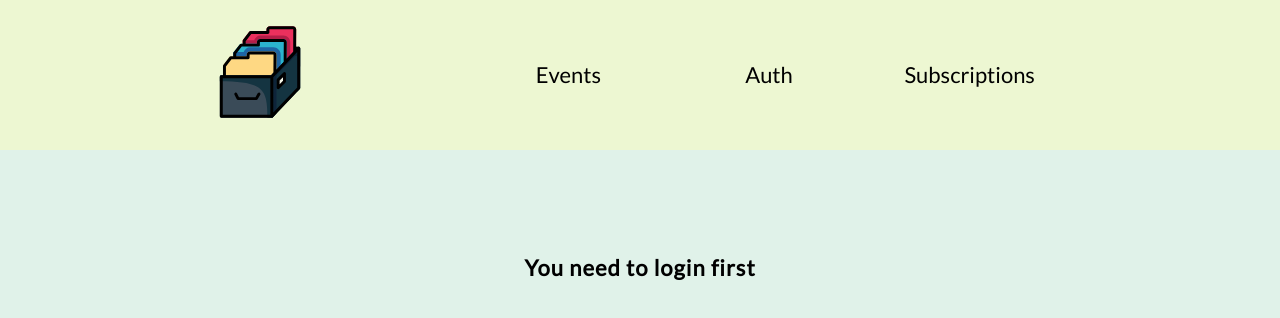
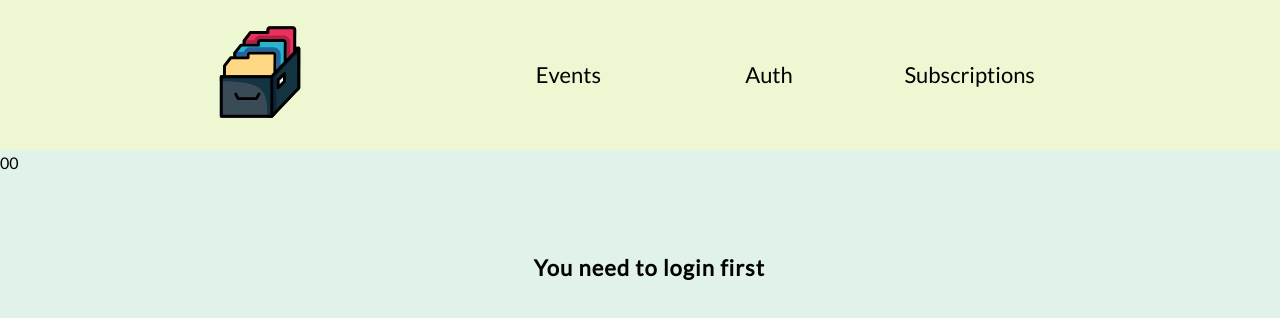
Before and after one commit to Timofeyumbrella/rest, a Next.js app in the folder frontend/: page /events in a window 1280 px wide. Shown: the top 318 px of the page. Built offline with nearby package versions, Linux system fonts and the light colour scheme.

Commit message:
remove ternary operators

```diff
--- a/frontend/pages/events/[id].js
+++ b/frontend/pages/events/[id].js
@@ -40,7 +40,7 @@ function EventPage() {
 
   return (
     <div className={styles.eventPage}>
-      {Object.keys(event).length ? (
+      {Object.keys(event).length && (
         <div className={styles.eventPage__event}>
           <div className={styles.eventPage__content}>
             <h1 className={styles.eventPage__title}>{event.title}</h1>
@@ -64,7 +64,8 @@ function EventPage() {
 
           {isModalOpened && <Modal id={id} />}
         </div>
-      ) : (
+      )}
+      {!Object.keys(event).length && (
         <div className={styles.eventPage__spinner}>
           <Spinner />
         </div>
--- a/frontend/pages/events/index.js
+++ b/frontend/pages/events/index.js
@@ -28,11 +28,12 @@ function Events() {
 
   return (
     <div className={styles.events}>
-      {token.length && !events.length ? (
+      {token.length && !events.length && (
         <div className={styles.events__spinner}>
           <Spinner />
         </div>
-      ) : token.length && events.length ? (
+      )}
+      {token.length && events.length && (
         <>
           <EventForm />
           <div className={styles.events__container}>
@@ -41,7 +42,8 @@ function Events() {
             })}
           </div>
         </>
-      ) : (
+      )}
+      {!token.length && (
         <h2 className={styles.events__unavailable}>You need to login first</h2>
       )}
     </div>
```
Also changed, not shown: frontend/pages/profile/index.js (+5 -3 lines).
